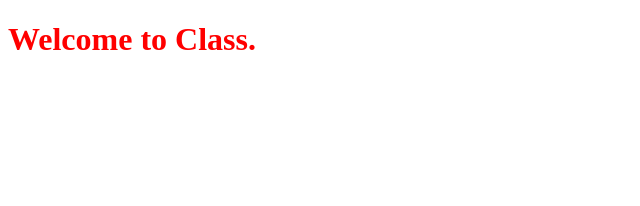
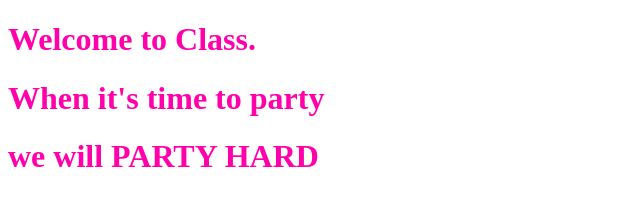
Before and after one commit to jonathanbarra/FrontEndWeb100-jpb, a website built with webpack: page src/index.html in a window 1280 px wide. Shown: the whole page, without its empty margins (0-640 px from the left). Built offline with nearby package versions, Linux system fonts and the light colour scheme.

Commit message:
did some type script

```diff
--- a/src/index.html
+++ b/src/index.html
@@ -1,10 +1,15 @@
 <!DOCTYPE html>
 <html lang="en">
+
 <head>
     <meta charset="UTF-8">
     <title>Webpack Showcase</title>
 </head>
+
 <body>
     <h1>Welcome to Class.</h1>
+    <h1>When it's time to party</h1>
+    <h1>we will PARTY HARD</h1>
 </body>
+
 </html>
--- a/src/index.js
+++ b/src/index.js
@@ -1,2 +1,5 @@
 import './styles.css';
+import { add } from './utils';
 console.log('Ready to Party');
+
+console.log(add(10, 18));
--- a/src/styles.css
+++ b/src/styles.css
@@ -1,3 +1,3 @@
 h1 {
-    color:red;
+    color:rgb(255, 0, 170);
 }
--- /dev/null
+++ b/src/utils.ts
@@ -0,0 +1,4 @@
+
+export function add(a, b) {
+    return a + b;
+}
--- a/tsconfig.json
+++ b/tsconfig.json
@@ -2,7 +2,7 @@
     "compilerOptions": {
         "outDir": "./dist/",
         "sourceMap": true,
-        "noImplicitAny": true,
+        "noImplicitAny": false,
         "module": "commonjs",
         "target": "es5",
         "jsx": "react",
```
